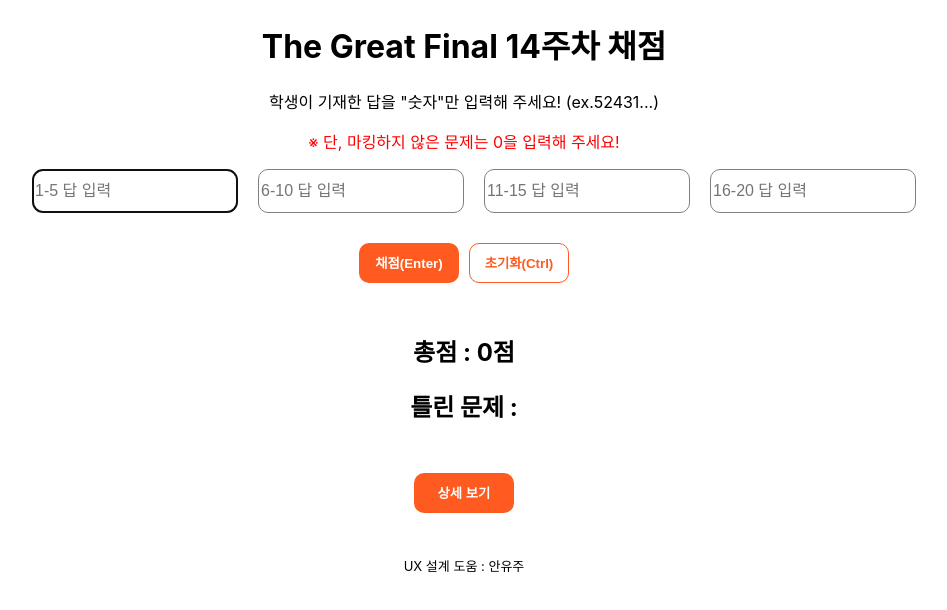
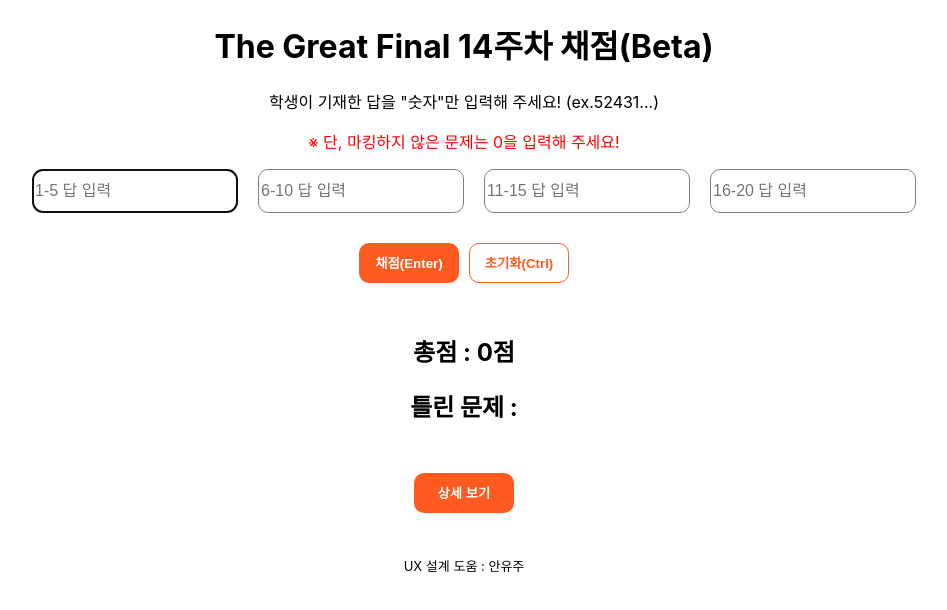
Before and after one commit to GitC0de/TGF-Scoring, a React (Create React App) app: page / in a window 1280 px wide. Shown: the top 610 px of the page, without its empty margins (176-1123 px from the left). Built offline with nearby package versions, Linux system fonts and the light colour scheme.

Commit message:
feat: detail button with alert

```diff
--- a/src/App.js
+++ b/src/App.js
@@ -5,7 +5,7 @@ import "./App.css";
 function App() {
   return (
     <div className="App">
-      <h1>The Great Final 14주차 채점</h1>
+      <h1>The Great Final 14주차 채점(Beta)</h1>
 
       <p>학생이 기재한 답을 "숫자"만 입력해 주세요! (ex.52431...)</p>
       <p className="warning">※ 단, 마킹하지 않은 문제는 0을 입력해 주세요!</p>
--- a/src/System.js
+++ b/src/System.js
@@ -127,7 +127,9 @@ export default function System() {
       </button>
       <h2>총점 : {totalScore}점</h2>
       <h2>틀린 문제 : {wrong}</h2>
-      <button className="scoringButton">상세 보기</button>
+      <button onClick={() => alert("개발 중입니다!")} className="scoringButton">
+        상세 보기
+      </button>
     </>
   );
 }
```
